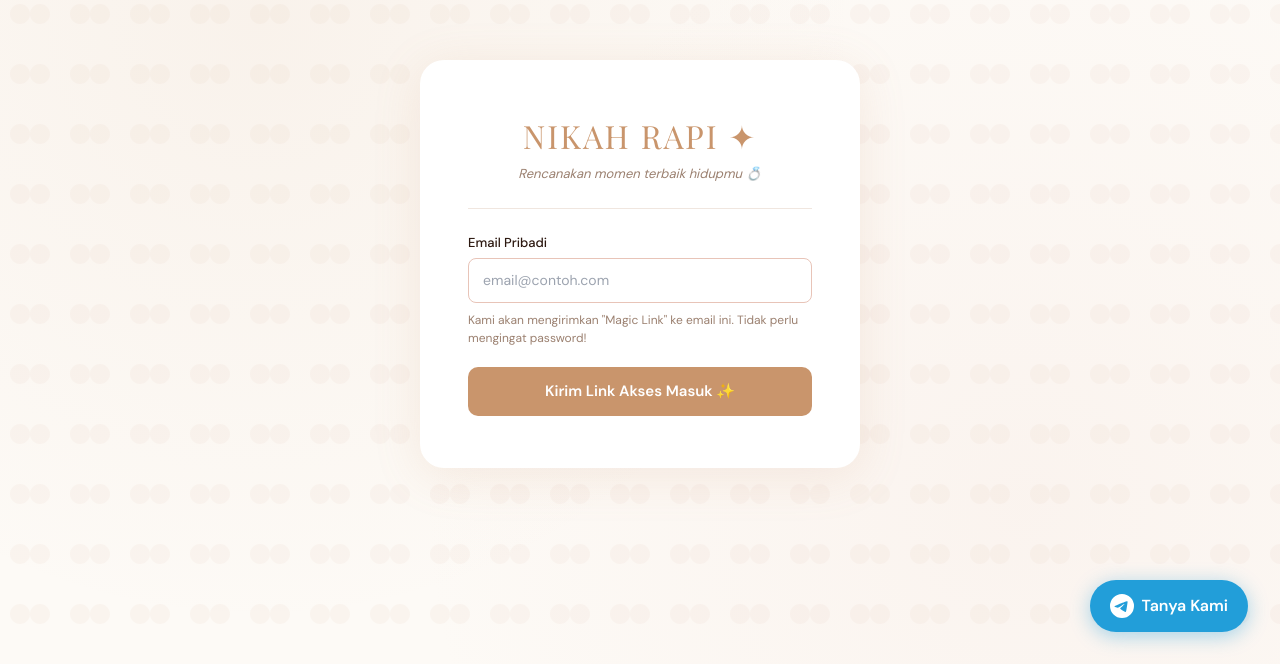
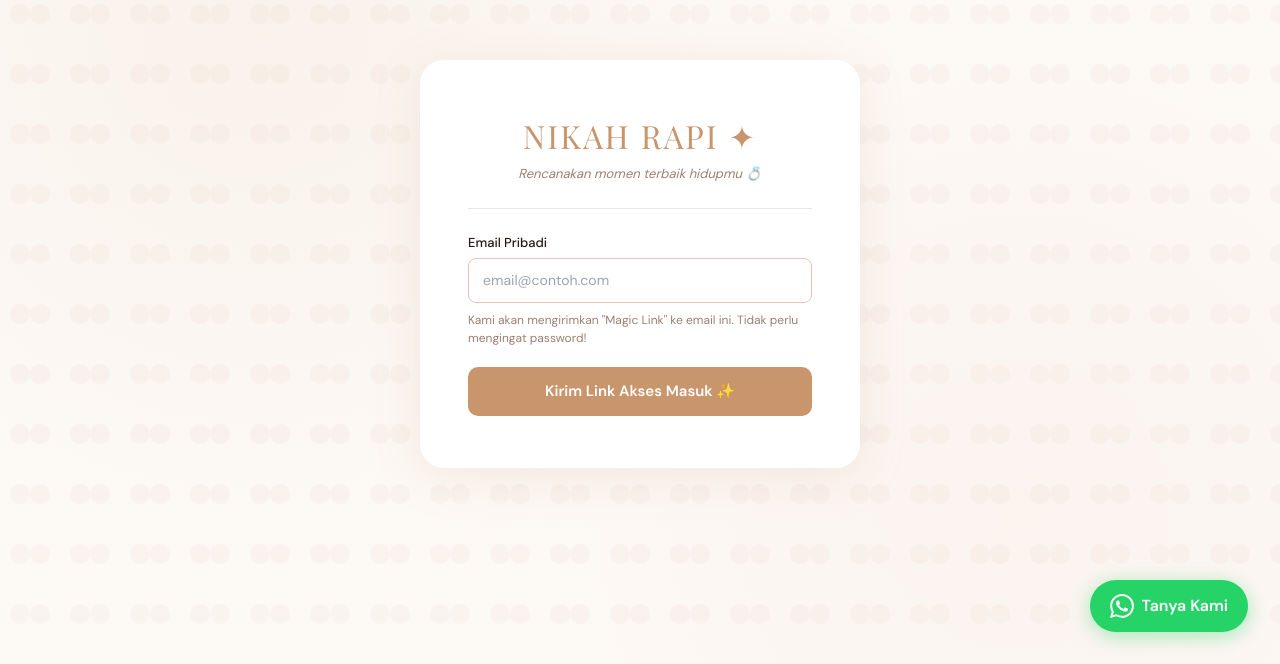
Before and after one commit to Willybrenkman/nikah-rapi-web, a React (Vite) app: page /login in a window 1280 px wide. Shown: the part 136-800 px from the top of the page. Built offline with nearby package versions, Linux system fonts and the light colour scheme; no server answers; a web font is replaced by a local one.

Commit message:
feat: replace Telegram admin button with WhatsApp (wa.me/6289627314790)

```diff
--- a/src/App.jsx
+++ b/src/App.jsx
@@ -4,7 +4,7 @@ import { Toaster } from 'react-hot-toast'
 import { useAuth } from './hooks/useAuth'
 import { supabase } from './lib/supabase'
 import Layout from './components/layout/Layout'
-import TelegramButton from './components/TelegramButton'
+import WhatsAppButton from './components/WhatsAppButton'
 
 // Auth pages
 import Login from './pages/Login'
@@ -97,7 +97,7 @@ export default function App() {
   return (
     <BrowserRouter>
       <Toaster position="top-right" toastOptions={{ style: { fontFamily: "'DM Sans',sans-serif", fontSize: 14 } }} />
-      <TelegramButton />
+      <WhatsAppButton />
       <Routes>
         {/* ── Public ── */}
         <Route path="/login" element={<Login />} />
--- a/src/components/TelegramButton.jsx
+++ /dev/null
@@ -1,23 +0,0 @@
-// src/components/TelegramButton.jsx
-import React from 'react';
-
-export default function TelegramButton() {
-  return (
-    <a
-      href="https://t.me/EntrepreneurAI01"
-      target="_blank"
-      rel="noopener noreferrer"
-      className="fixed bottom-24 lg:bottom-8 right-6 lg:right-8 z-50 flex items-center justify-center gap-2 bg-[#229ED9] text-white font-semibold px-4 py-3 lg:px-5 lg:py-3.5 rounded-full shadow-[0_4px_20px_rgba(34,158,217,0.4)] hover:bg-[#1c88ba] hover:-translate-y-1 hover:scale-105 hover:shadow-[0_8px_25px_rgba(34,158,217,0.5)] transition-all duration-300 group"
-    >
-      <svg
-        viewBox="0 0 24 24"
-        className="w-5 h-5 lg:w-6 lg:h-6 fill-current group-hover:scale-110 group-hover:-rotate-6 transition-transform duration-300"
-        xmlns="http://www.w3.org/2000/svg"
-      >
-        <path d="M11.944 0A12 12 0 0 0 0 12a12 12 0 0 0 12 12 12 12 0 0 0 12-12A12 12 0 0 0 12 0a12 12 0 0 0-.056 0zm4.962 7.224c.1-.002.321.023.465.14a.506.506 0 0 1 .171.325c.016.093.036.306.02.472-.18 1.898-.962 6.502-1.36 8.627-.168.9-.499 1.201-.82 1.23-.696.065-1.225-.46-1.9-.902-1.056-.693-1.653-1.124-2.678-1.8-1.185-.78-.417-1.21.258-1.91.177-.184 3.247-2.977 3.307-3.23.007-.032.014-.15-.056-.212s-.174-.041-.249-.024c-.106.024-1.793 1.14-5.061 3.345-.48.33-.913.49-1.302.48-.428-.008-1.252-.241-1.865-.44-.752-.245-1.349-.374-1.297-.789.027-.216.325-.437.893-.663 3.498-1.524 5.83-2.529 6.998-3.014 3.332-1.386 4.025-1.627 4.476-1.635z"/>
-      </svg>
-      <span className="hidden sm:inline">Tanya Kami</span>
-      <span className="sm:hidden text-sm">Bantuan</span>
-    </a>
-  );
-}
--- /dev/null
+++ b/src/components/WhatsAppButton.jsx
@@ -0,0 +1,23 @@
+// src/components/WhatsAppButton.jsx
+import React from 'react';
+
+export default function WhatsAppButton() {
+  return (
+    <a
+      href="https://wa.me/6289627314790"
+      target="_blank"
+      rel="noopener noreferrer"
+      className="fixed bottom-24 lg:bottom-8 right-6 lg:right-8 z-50 flex items-center justify-center gap-2 bg-[#25D366] text-white font-semibold px-4 py-3 lg:px-5 lg:py-3.5 rounded-full shadow-[0_4px_20px_rgba(37,211,102,0.4)] hover:bg-[#1ebe57] hover:-translate-y-1 hover:scale-105 hover:shadow-[0_8px_25px_rgba(37,211,102,0.5)] transition-all duration-300 group"
+    >
+      <svg
+        viewBox="0 0 24 24"
+        className="w-5 h-5 lg:w-6 lg:h-6 fill-current group-hover:scale-110 group-hover:-rotate-6 transition-transform duration-300"
+        xmlns="http://www.w3.org/2000/svg"
+      >
+        <path d="M17.472 14.382c-.297-.149-1.758-.867-2.03-.967-.273-.099-.471-.148-.67.15-.197.297-.767.966-.94 1.164-.173.199-.347.223-.644.075-.297-.15-1.255-.463-2.39-1.475-.883-.788-1.48-1.761-1.653-2.059-.173-.297-.018-.458.13-.606.134-.133.298-.347.446-.52.149-.174.198-.298.298-.497.099-.198.05-.371-.025-.52-.075-.149-.669-1.612-.916-2.207-.242-.579-.487-.5-.669-.51-.173-.008-.371-.01-.57-.01-.198 0-.52.074-.792.372-.272.297-1.04 1.016-1.04 2.479 0 1.462 1.065 2.875 1.213 3.074.149.198 2.096 3.2 5.077 4.487.709.306 1.262.489 1.694.625.712.227 1.36.195 1.871.118.571-.085 1.758-.719 2.006-1.413.248-.694.248-1.289.173-1.413-.074-.124-.272-.198-.57-.347m-5.421 7.403h-.004a9.87 9.87 0 01-5.031-1.378l-.361-.214-3.741.982.998-3.648-.235-.374a9.86 9.86 0 01-1.51-5.26c.001-5.45 4.436-9.884 9.888-9.884 2.64 0 5.122 1.03 6.988 2.898a9.825 9.825 0 012.893 6.994c-.003 5.45-4.437 9.884-9.885 9.884m8.413-18.297A11.815 11.815 0 0012.05 0C5.495 0 .16 5.335.157 11.892c0 2.096.547 4.142 1.588 5.945L.057 24l6.305-1.654a11.882 11.882 0 005.683 1.448h.005c6.554 0 11.89-5.335 11.893-11.893a11.821 11.821 0 00-3.48-8.413z"/>
+      </svg>
+      <span className="hidden sm:inline">Tanya Kami</span>
+      <span className="sm:hidden text-sm">Bantuan</span>
+    </a>
+  );
+}
```
